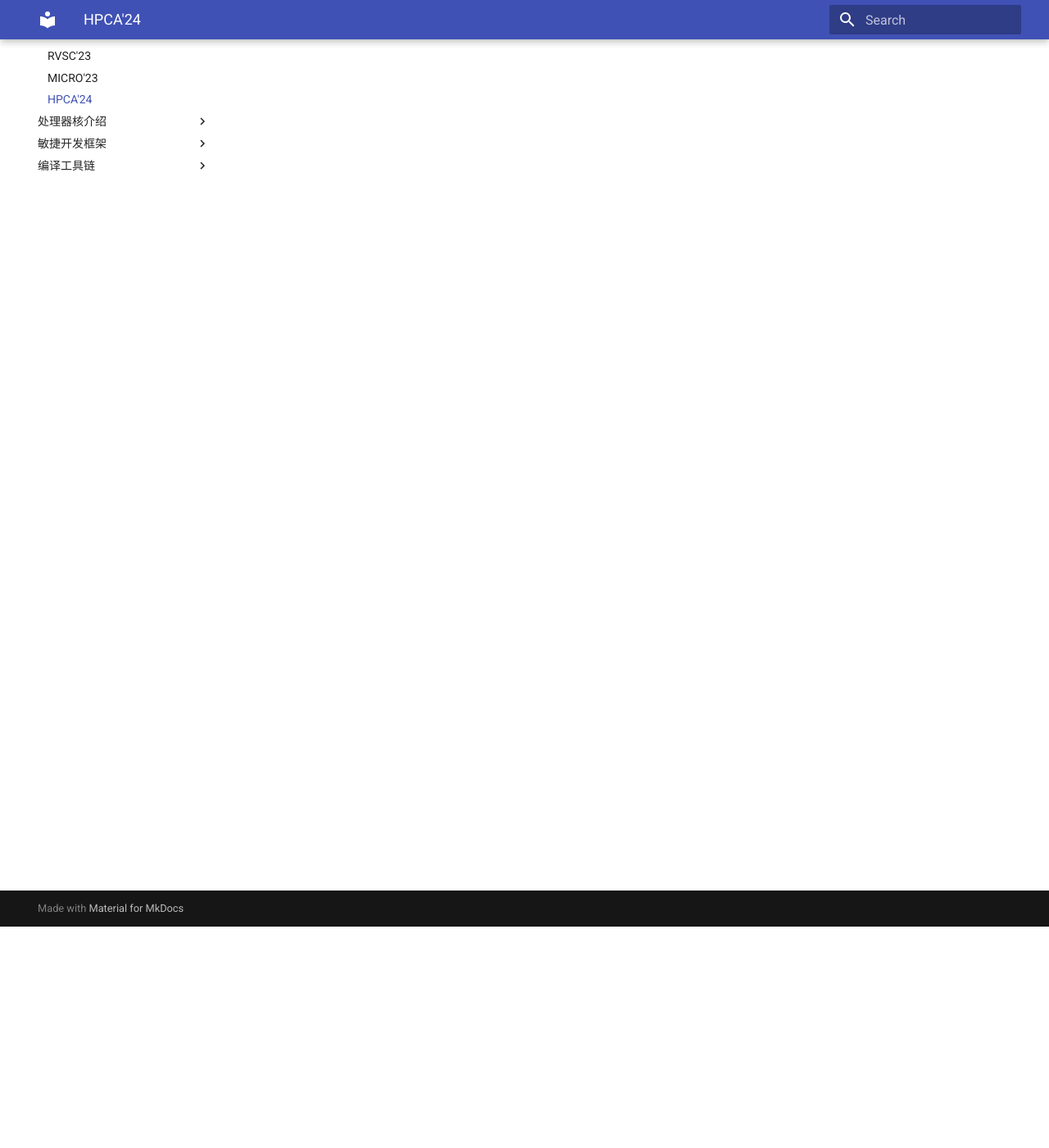
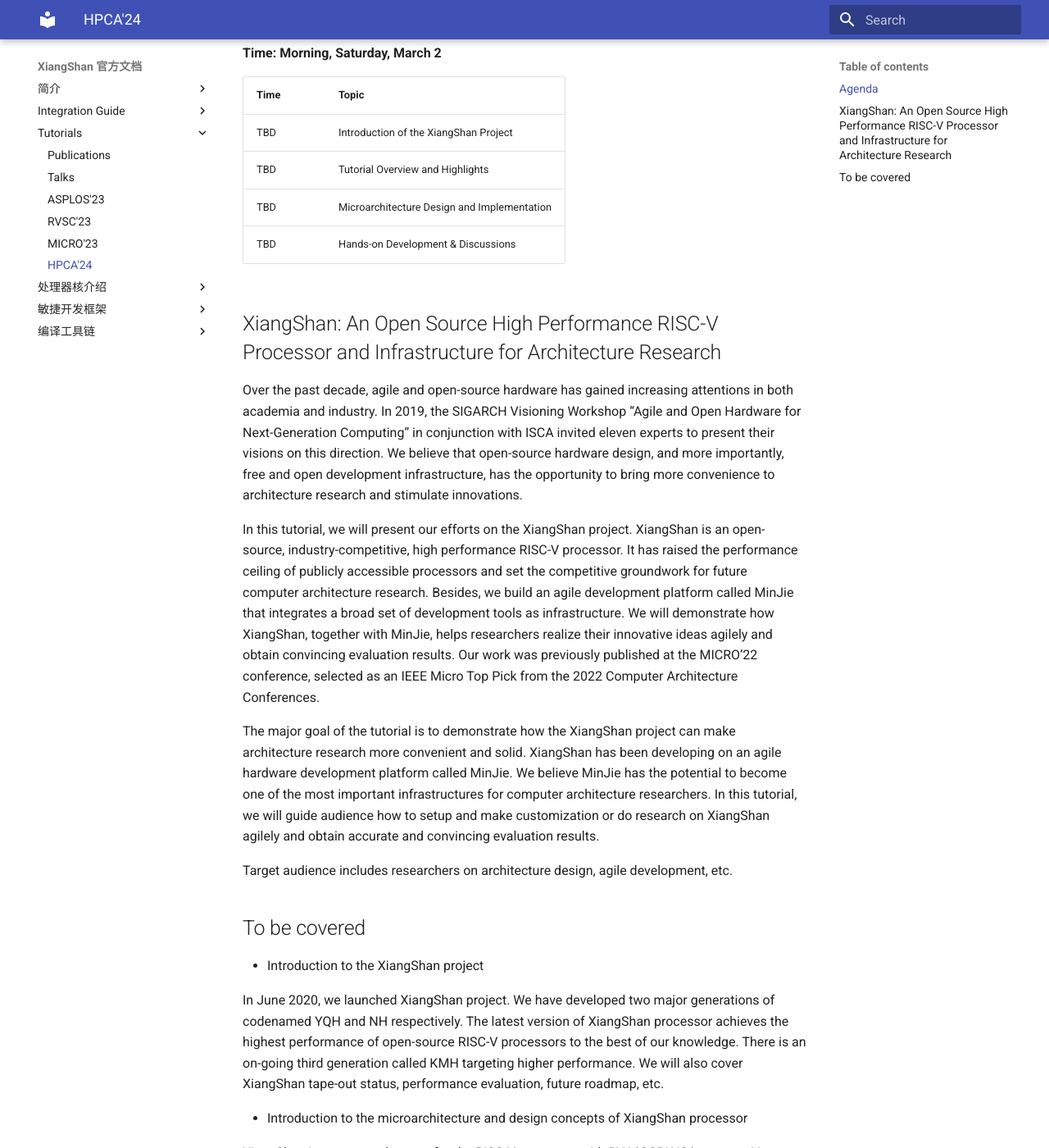
Before and after one commit to OpenXiangShan/XiangShan-doc, an MkDocs documentation site: the page built from docs/tutorials/hpca24.md, in a window 1280 px wide and 1400 px high, scrolled down 270 px. Shown: the whole window at 82% size. Built offline with MkDocs 1.6.1 and Material for MkDocs 9.7.7, drawn with Linux system fonts in a browser that asks for light colours; some of the changed text lies outside the part shown.

Commit message:
Update HPCA'24 tutorial info

```diff
--- a/docs/tutorials/hpca24.md
+++ b/docs/tutorials/hpca24.md
@@ -1 +1,48 @@
 # Tutorials at HPCA'24
+
+We are going to host half-day tutorials on XiangShan and MinJie during HPCA'24 in Edinburgh, Scotland on March 2, 2024.
+
+
+
+## Agenda
+
+**Time: Morning, Saturday, March 2**
+
+| Time | Topic                                       |
+| ---- | ------------------------------------------- |
+| TBD  | Introduction of the XiangShan Project       |
+| TBD  | Tutorial Overview and Highlights            |
+| TBD  | Microarchitecture Design and Implementation |
+| TBD  | Hands-on Development & Discussions          |
+
+
+
+## XiangShan: An Open Source High Performance RISC-V Processor and Infrastructure for Architecture Research
+
+Over the past decade, agile and open-source hardware has gained increasing attentions in both academia and industry. In 2019, the SIGARCH Visioning Workshop “Agile and Open Hardware for Next-Generation Computing” in conjunction with ISCA invited eleven experts to present their visions on this direction. We believe that open-source hardware design, and more importantly, free and open development infrastructure, has the opportunity to bring more convenience to architecture research and stimulate innovations.
+
+In this tutorial, we will present our efforts on the XiangShan project. XiangShan is an open-source, industry-competitive, high performance RISC-V processor. It has raised the performance ceiling of publicly accessible processors and set the competitive groundwork for future computer architecture research. Besides, we build an agile development platform called MinJie that integrates a broad set of development tools as infrastructure. We will demonstrate how XiangShan, together with MinJie, helps researchers realize their innovative ideas agilely and obtain convincing evaluation results. Our work was previously published at the MICRO’22 conference, selected as an IEEE Micro Top Pick from the 2022 Computer Architecture Conferences.
+
+The major goal of the tutorial is to demonstrate how the XiangShan project can make architecture research more convenient and solid. XiangShan has been developing on an agile hardware development platform called MinJie. We believe MinJie has the potential to become one of the most important infrastructures for computer architecture researchers. In this tutorial, we will guide audience how to setup and make customization or do research on XiangShan agilely and obtain accurate and convincing evaluation results.
+
+Target audience includes researchers on architecture design, agile development, etc.
+
+
+
+## To be covered
+
+- Introduction to the XiangShan project
+
+In June 2020, we launched XiangShan project. We have developed two major generations of codenamed YQH and NH respectively. The latest version of XiangShan processor achieves the highest performance of open-source RISC-V processors to the best of our knowledge. There is an on-going third generation called KMH targeting higher performance. We will also cover XiangShan tape-out status, performance evaluation, future roadmap, etc.
+
+- Introduction to the microarchitecture and design concepts of XiangShan processor
+
+XiangShan is a superscalar out-of-order RISC-V processor with RV64GCBK ISA support. Vector and Hypervisor extensions are to be supported in the 3rd generation KMH. It features high-throughput frontend with advanced branch predictor, six-way aggressive out-of-order execution engine, high-bandwidth load/store unit and highly configurable cache system. Written in Chisel, a high-level hardware description language, XiangShan also achieves high readability and maintainability.
+
+- Introduction to the infrastructures for XiangShan development
+
+We will introduce the development infrastructure of XiangShan processor, also known as the MinJie platform. MinJie is open sourced as well. It includes a series of tools that can accelerate the process of hardware development, functional verification, and performance evaluation. We will first talk about the principles and instructions of MinJie toolsets, and then demonstrate how to employ these tools to help quickly develop XiangShan processor.
+
+- Hands-on development with typical use cases on XiangShan and MinJie
+
+We have established a comprehensive workflow to simulate XiangShan processor and do prototype on FPGA. In this part, we will perform a practical demonstration, including argument details and key points to pay attention to. We will present some typical cases for XiangShan development. For example, how to add an instruction, how to add a peripheral device and how to re-configure cache structure. Based on XiangShan and Minjie platform, many architectural works can be reproduced and accelerate the interactions between academia and industry.
```
